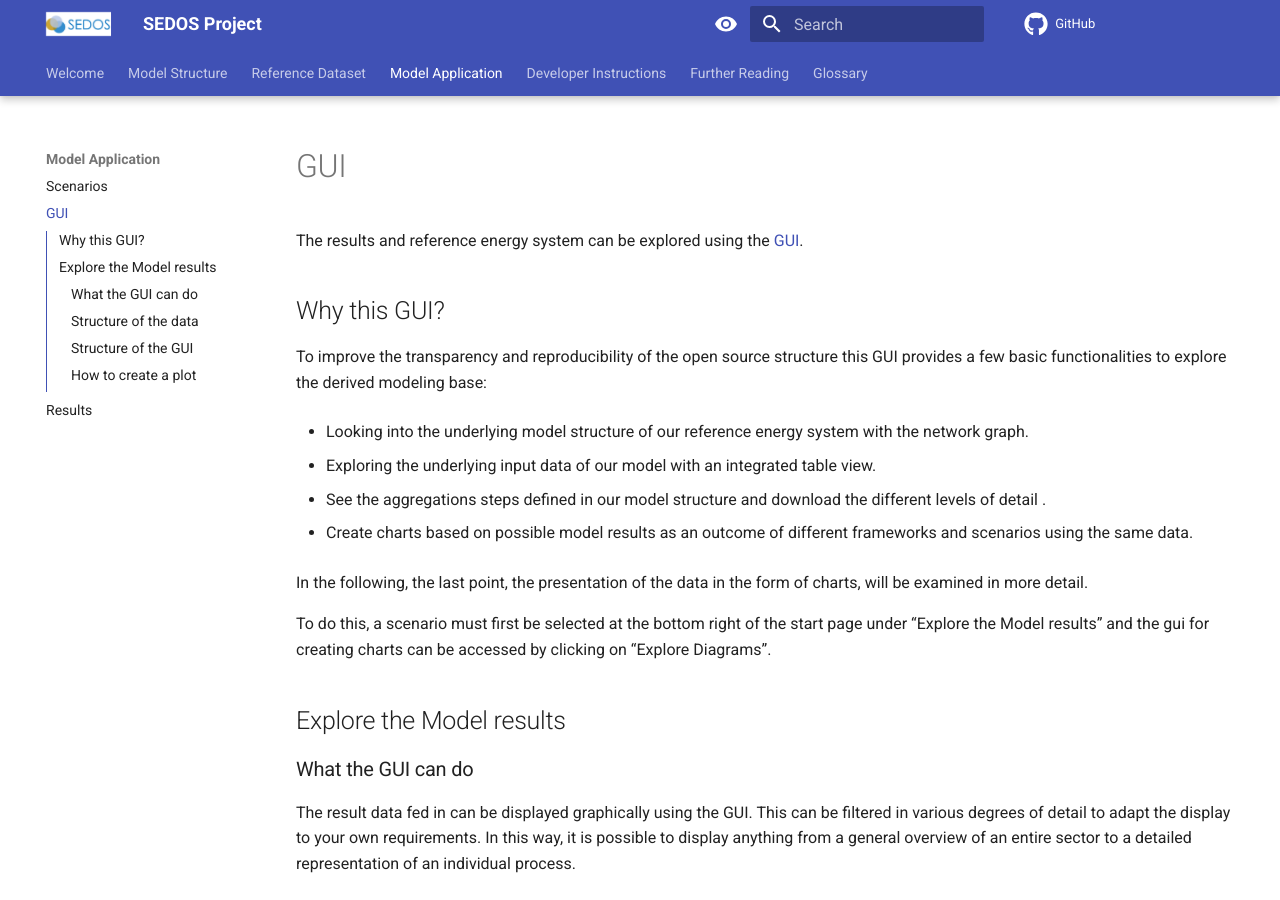
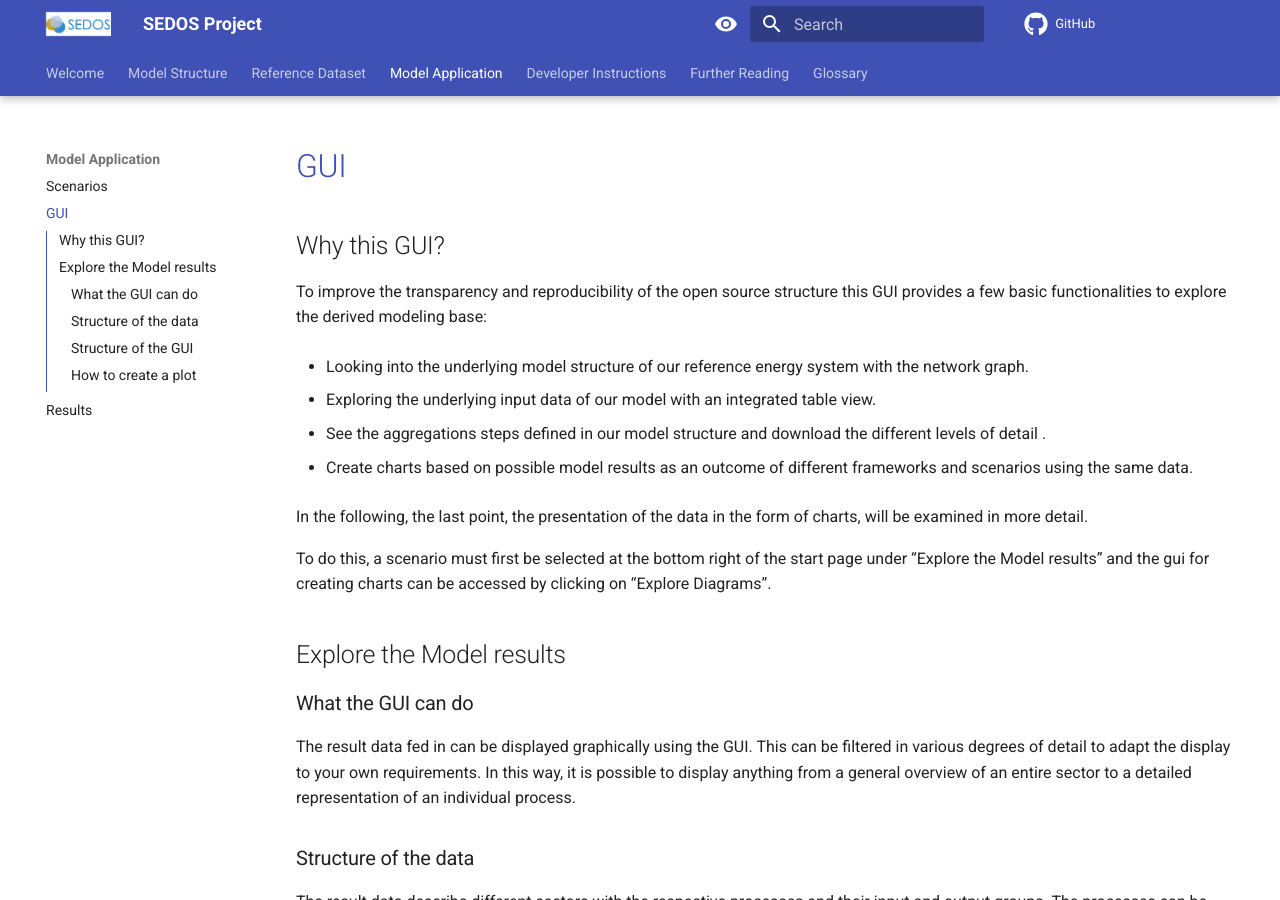
Before and after one commit to sedos-project/organization, an MkDocs documentation site: the page built from docs/visitor/model/gui.md, in a window 1280 px wide and 900 px high. Built offline with MkDocs 1.6.1 and Material for MkDocs 9.7.7, drawn with Linux system fonts in a browser that asks for light colours; comment, search, counter and statistics services are not loaded.

Commit message:
Remove old descriptions

```diff
--- a/docs/visitor/model/gui.md
+++ b/docs/visitor/model/gui.md
@@ -1,12 +1,4 @@
-# GUI
-
-The results and reference energy system can be explored using the [GUI](https://sedos.apps.rl-institut.de/).
-
-
-[//]: # (<span style="color:red">TODO: description of the GUI </span>)
-
-
-[//]: # (# Description GUI)
+# [GUI](https://sedos.apps.rl-institut.de/)
 
 ## Why this GUI?
 To improve the transparency and reproducibility of the open source structure this GUI provides a few basic functionalities to explore the derived modeling base:
```
